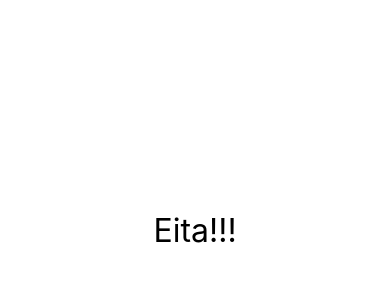
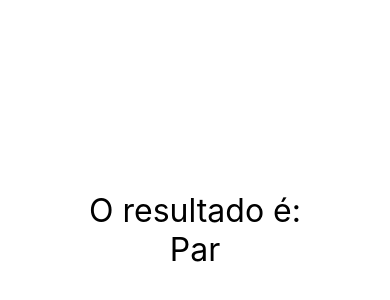
Before and after one commit to MDOBreno/RNAula02Exercicios, a React Native app: screen / in a window 390 px wide. Shown: the part 192-492 px from the top of the page. Built offline with nearby package versions, Linux system fonts and the light colour scheme.

Commit message:
- Secao03Aula37 - Renderizacao Condicional 01

```diff
--- a/src/App.js
+++ b/src/App.js
@@ -1,5 +1,5 @@
 import React from 'react'
-import { View, SafeAreaView, StyleSheet } from 'react-native'
+import { SafeAreaView, StyleSheet } from 'react-native'
 
 //Forma de escrever 01
 /* function App() {
@@ -14,7 +14,8 @@ export default App */
 //                         <Text>Primeiro Componente!!!</Text>
 //                     </SafeAreaView>
 
-import Diferenciar from './componentes/Diferenciar'
+import ParImpar from './componentes/ParImpar'
+// import Diferenciar from './componentes/Diferenciar'
 // import ContadorV2 from './componentes/contador/ContadorV2'
 // import Pai from './componentes/indireta/Pai'
 // import Pai from './componentes/direta/Pai'
@@ -32,9 +33,9 @@ import Diferenciar from './componentes/Diferenciar'
 
 export default ()=> (
     <SafeAreaView style={style.App}>
-        {/* <View> */}
+        <ParImpar num={2} />
+        {/*
         <Diferenciar />
-            {/*
         <ContadorV2 />
         <Pai />
         <Pai />
@@ -59,7 +60,6 @@ export default ()=> (
         */}
 
         {/* <Text>{1+1}</Text> */}
-        {/* </View> */}
     </SafeAreaView>
 )
 
--- /dev/null
+++ b/src/componentes/ParImpar.js
@@ -0,0 +1,48 @@
+import React from 'react'
+import { SafeAreaView, Text } from 'react-native'
+import Estilo from './estilo'
+
+
+export default ({num=0}) => {
+
+    //Forma 01
+    // if ((num % 2) === 0) {
+    //     return (
+    //         <SafeAreaView>
+    //             <Text style={Estilo.txtG}>
+    //                 O resultado é:
+    //             </Text>
+    //             <Text style={Estilo.txtG}>
+    //                 Par
+    //             </Text>
+    //         </SafeAreaView>
+    //     )
+    // } else {
+    //     return (
+    //         <SafeAreaView>
+    //             <Text style={Estilo.txtG}>
+    //                 O resultado é:
+    //             </Text>
+    //             <Text style={Estilo.txtG}>
+    //                 Impar
+    //             </Text>
+    //         </SafeAreaView>
+    //     )
+    // }
+
+    //Forma 02
+    return (
+        <SafeAreaView>
+            <Text style={Estilo.txtG}>
+                O resultado é:
+            </Text>
+            {num % 2 === 0
+                ? <Text style={Estilo.txtG}>Par</Text>
+                : <Text style={Estilo.txtG}>Impar</Text>
+                //Obs: caso ao em vez de eu comocar uma Tag (e.g.: <Text>) eu colocar 'false' nada sera renderizado
+            }
+
+        </SafeAreaView>
+    )
+
+}
```
Lines whose indentation alone changed are shown as unchanged.
